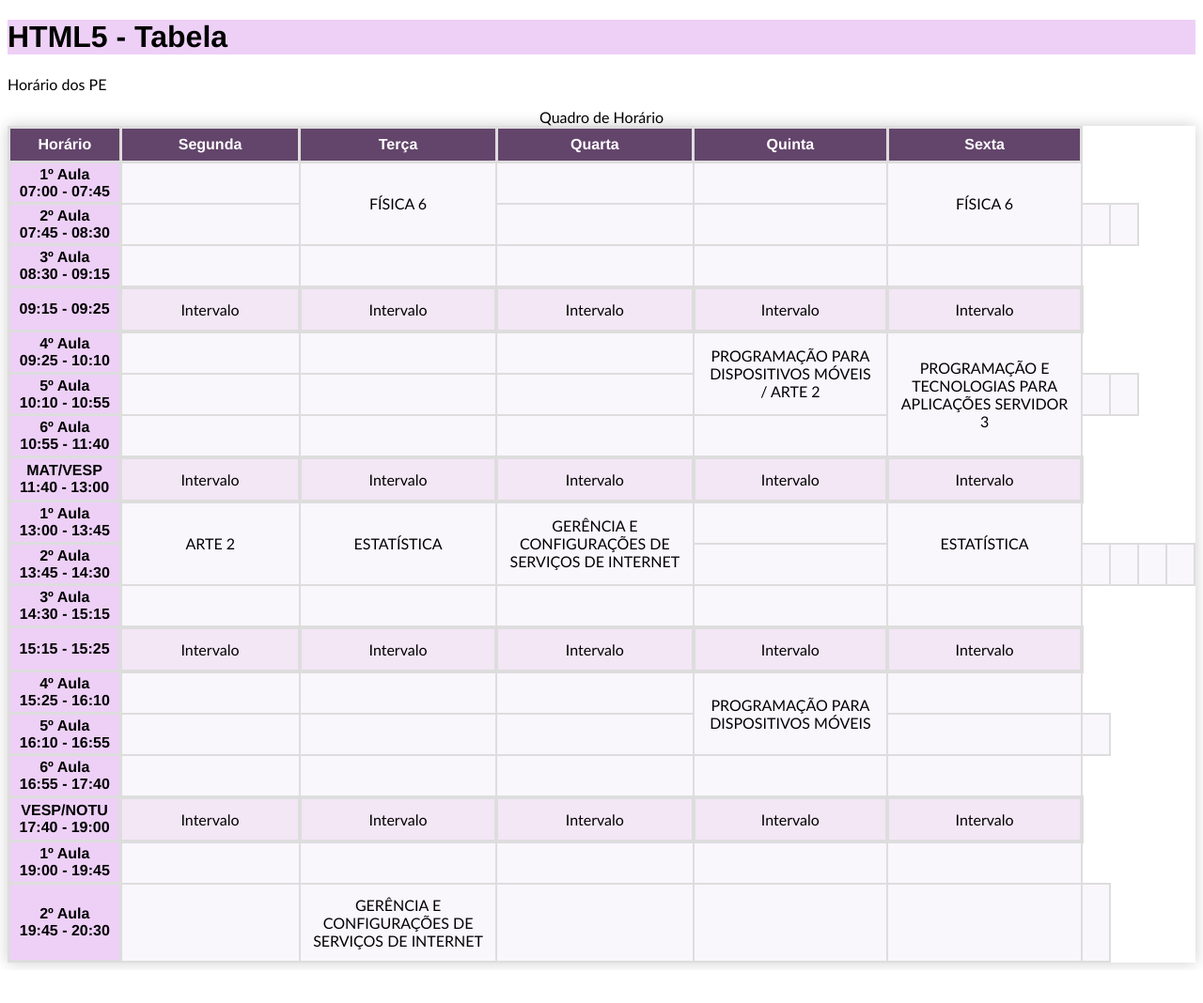
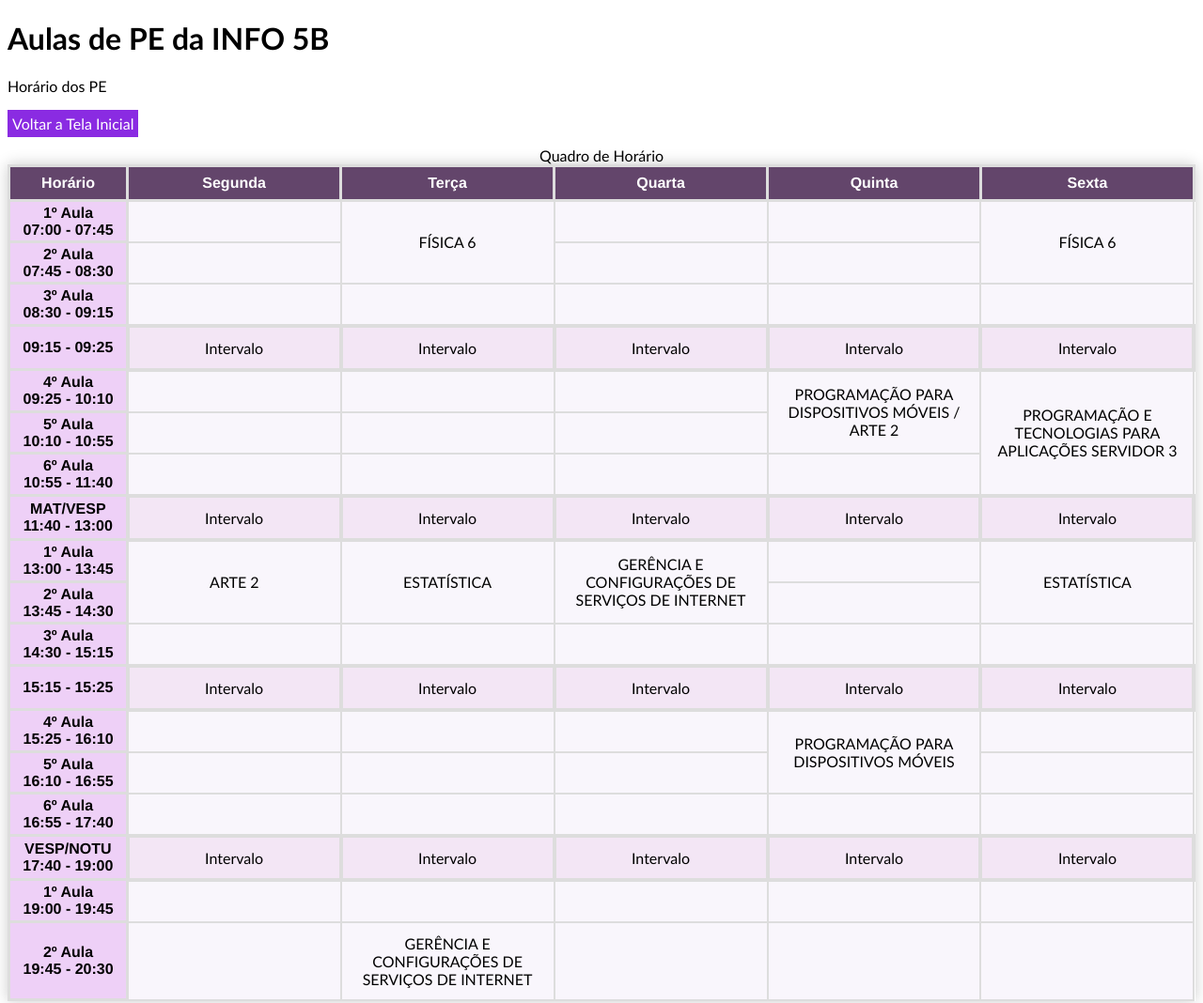
Before and after one commit to Victor14791012/pwa-moveis-VictoreFelipe, a website: page pwa-moveis/pe.html in a window 1280 px wide. Shown: the top 1068 px of the page at 94% size. Before the commit the page ends 1033 px from the top, so only its background shows below. Drawn offline with Linux system fonts and the light colour scheme.

Commit message:
update
arrumando pequenos problemas

```diff
--- a/pwa-moveis/pe.html
+++ b/pwa-moveis/pe.html
@@ -11,8 +11,10 @@
 </head>
 
 <body>
-  <h1 class="colunadehorário"> HTML5 - Tabela</h1>
-  <p class="Fontecelula">Horário dos PE</p>
+  <h1 class="Fontecelula" > Aulas de PE da INFO 5B</h1>
+  <p class="Fontecelula"> Horário dos PE</p>
+
+  <a href="index.html" class="Fontecelula ">Voltar a Tela Inicial</a>
 
   <table>
     <caption class="Fontecelula">Quadro de Horário</caption>
@@ -47,8 +49,6 @@
       <td>&nbsp</td>
       <td>&nbsp</td>
       <td>&nbsp</td>
-      <td>&nbsp</td>
-      <td>&nbsp</td>
     </tr>
     <tr>
       <th class="colunadehorário">3º Aula <br> 08:30 - 09:15</th>
@@ -79,8 +79,6 @@
       <td>&nbsp</td>
       <td>&nbsp</td>
       <td>&nbsp</td>
-      <td>&nbsp</td>
-      <td>&nbsp</td>
     </tr>
     <tr>
       <th class="colunadehorário">6º Aula <br> 10:55 - 11:40</th>
@@ -107,10 +105,6 @@
     </tr>
     <tr>
       <th class="colunadehorário">2º Aula <br> 13:45 - 14:30</th>
-      <td>&nbsp</td>
-      <td>&nbsp</td>
-      <td>&nbsp</td>
-      <td>&nbsp</td>
       <td>&nbsp</td>
     </tr>
     <tr>
@@ -139,7 +133,6 @@
     </tr>
     <tr>
       <th class="colunadehorário">5º Aula <br> 16:10 - 16:55</th>
-      <td>&nbsp</td>
       <td>&nbsp</td>
       <td>&nbsp</td>
       <td>&nbsp</td>
@@ -176,7 +169,6 @@
         <td>&nbsp</td>
         <td>&nbsp</td>
         <td>&nbsp</td>
-        <td>&nbsp</td>
     </tr>
     </table>
 </body>
```
Also changed, not shown: pwa-moveis/index.html (+1 -1 lines).
